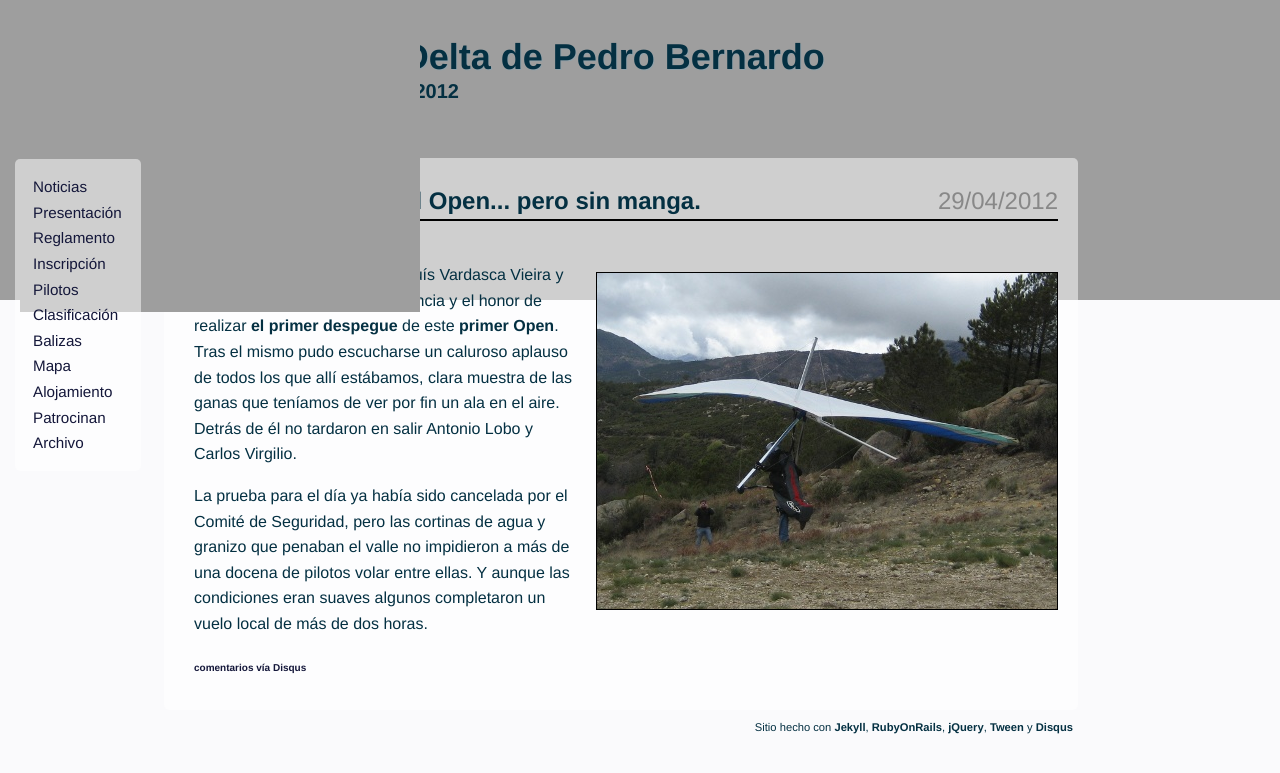
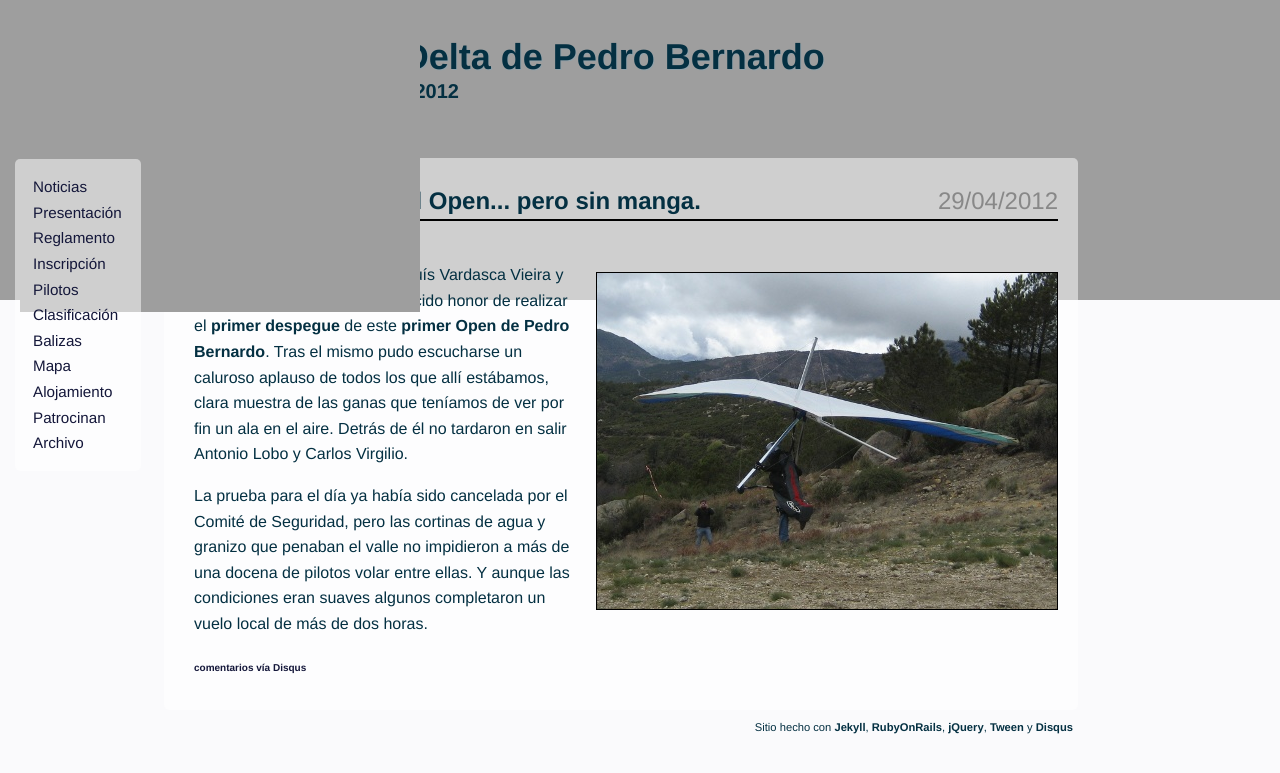
Before and after one commit to nando/openfly, a Jekyll site: the page built from _posts/2012-04-29-primeros_vuelos_del_open_aunque_sin_manga.md, in a window 1280 px wide. Shown: the top 773 px of the page. Built offline with Jekyll 4.4.1, drawn with Linux system fonts in a browser that asks for light colours; comment, search, counter and statistics services are not loaded.

Commit message:
merecido honor

```diff
--- a/_posts/2012-04-29-primeros_vuelos_del_open_aunque_sin_manga.md
+++ b/_posts/2012-04-29-primeros_vuelos_del_open_aunque_sin_manga.md
@@ -5,6 +5,6 @@ title: Primeros vuelos del Open... pero sin manga.
 
 <img class="right" src="images/primer_despegue_del_open_vieira.jpg" alt="Primer despegue del Open (Luís Vieira)"/>
 
-A las tres y media de la tarde Luís Vardasca Vieira y su Litesport han tenido la paciencia y el honor de realizar **el primer despegue** de este **primer Open**. Tras el mismo pudo escucharse un caluroso aplauso de todos los que allí estábamos, clara muestra de las ganas que teníamos de ver por fin un ala en el aire. Detrás de él no tardaron en salir Antonio Lobo y Carlos Virgilio.
+A las tres y media de la tarde Luís Vardasca Vieira y su Litesport han tenido el merecido honor de realizar el **primer despegue** de este **primer Open de Pedro Bernardo**. Tras el mismo pudo escucharse un caluroso aplauso de todos los que allí estábamos, clara muestra de las ganas que teníamos de ver por fin un ala en el aire. Detrás de él no tardaron en salir Antonio Lobo y Carlos Virgilio.
 
 La prueba para el día ya había sido cancelada por el Comité de Seguridad, pero las cortinas de agua y granizo que penaban el valle no impidieron a más de una docena de pilotos volar entre ellas. Y aunque las condiciones eran suaves algunos completaron un vuelo local de más de dos horas.
```
